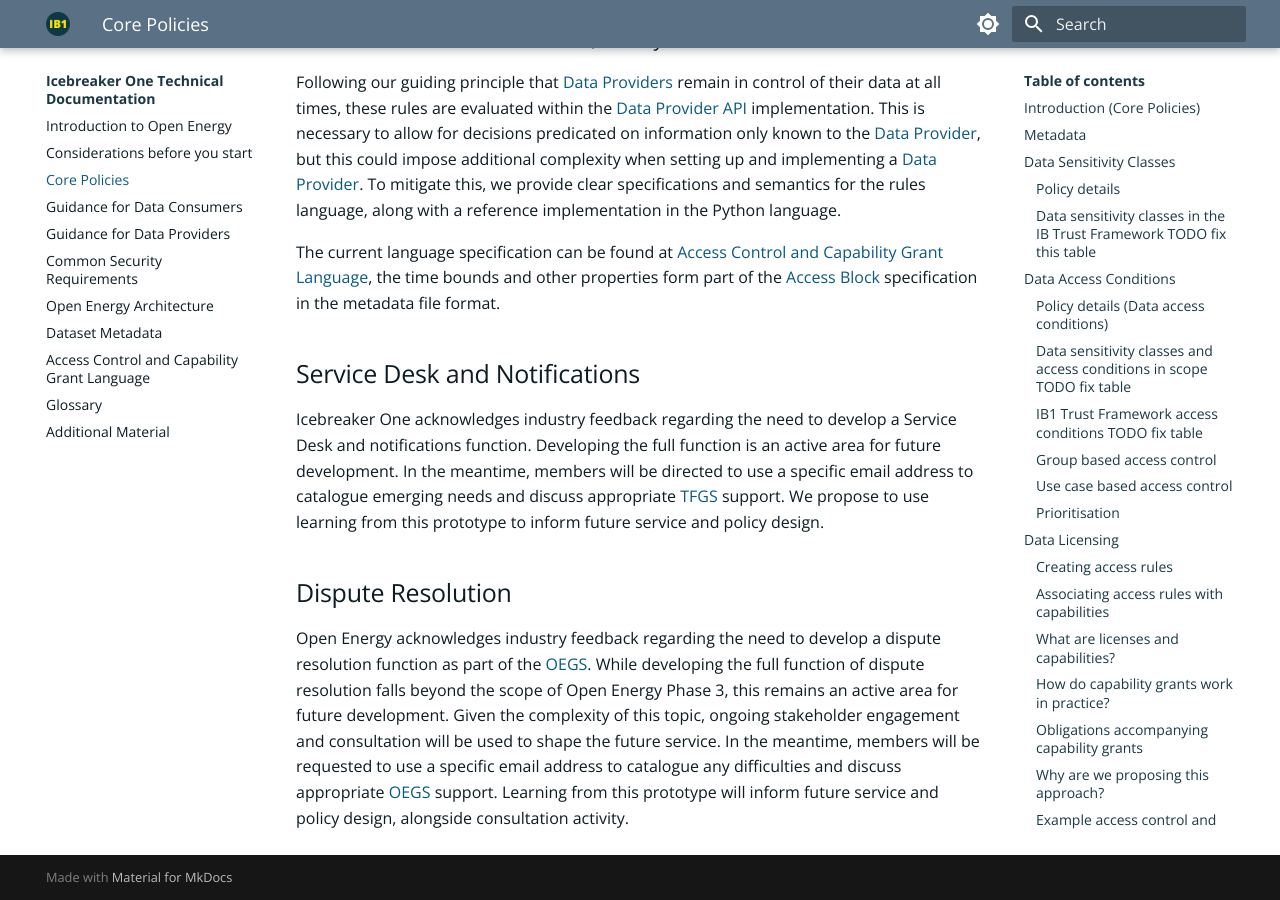
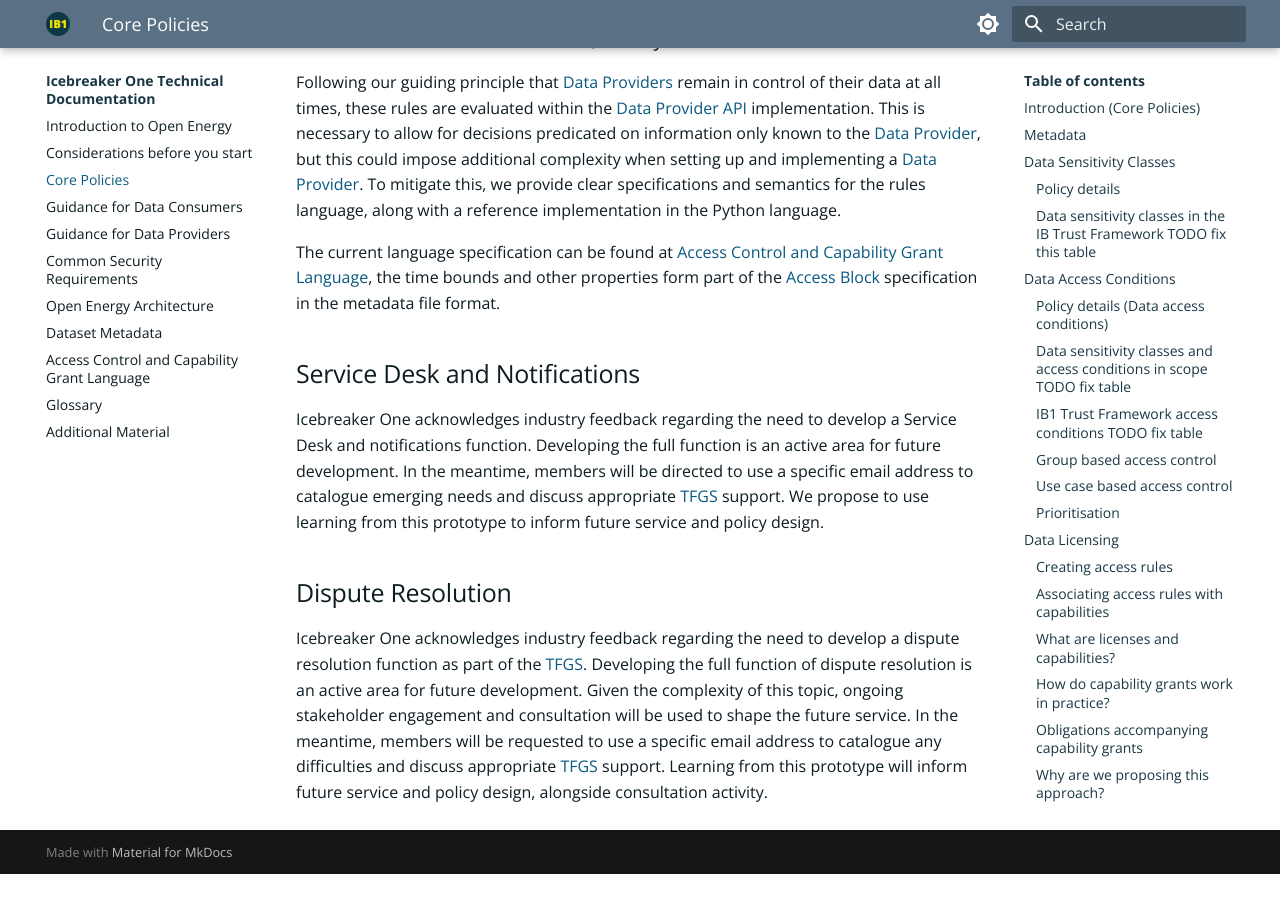
Before and after one commit to icebreakerone/ib1-technical-docs, an MkDocs documentation site: the page built from docs/ops_guidelines/common_policies.md, in a window 1280 px wide and 900 px high, scrolled down 15196 px. Built offline with MkDocs 1.6.1 and Material for MkDocs 9.7.7, drawn with Linux system fonts in a browser that asks for light colours; the version menu is left out; after the commit the page ends 16070 px from its top, so only the background shows below that.

Commit message:
docs/ops_guidelines/common_policies.md updated from https://stackedit.net/

```diff
--- a/docs/ops_guidelines/common_policies.md
+++ b/docs/ops_guidelines/common_policies.md
@@ -455,13 +455,9 @@ design.
 
 ## Dispute Resolution
 
-Open Energy acknowledges industry feedback regarding the need to develop a dispute resolution function as part of the
-[OEGS](../glossary.md#term-Open-Energy-Governance-Service). While developing the full function of dispute resolution falls beyond the scope of Open Energy Phase 3, this
-remains an active area for future development. Given the complexity of this topic, ongoing stakeholder engagement and
-consultation will be used to shape the future service. In the meantime, members will be requested to use a specific
-email address to catalogue any difficulties and discuss appropriate [OEGS](../glossary.md#term-Open-Energy-Governance-Service) support. Learning from this prototype will
-inform future service and policy design, alongside consultation activity.
+Icebreaker One acknowledges industry feedback regarding the need to develop a dispute resolution function as part of the
+[TFGS](../glossary.md#term-Trust-Framework-Governance-Service). Developing the full function of dispute resolution is an active area for future development. Given the complexity of this topic, ongoing stakeholder engagement and consultation will be used to shape the future service. In the meantime, members will be requested to use a specific email address to catalogue any difficulties and discuss appropriate [TFGS](../glossary.md#term-Trust-Framework-Governance-Service) support. Learning from this prototype will inform future service and policy design, alongside consultation activity.
 <!--stackedit_data:
-eyJoaXN0b3J5IjpbLTM5MzU0NzUyNSwtMTQ2NTM1NjQ0LDkwMz
+eyJoaXN0b3J5IjpbMTI5NTUyMjA2NywtMTQ2NTM1NjQ0LDkwMz
 gzODg4N119
 -->
```
